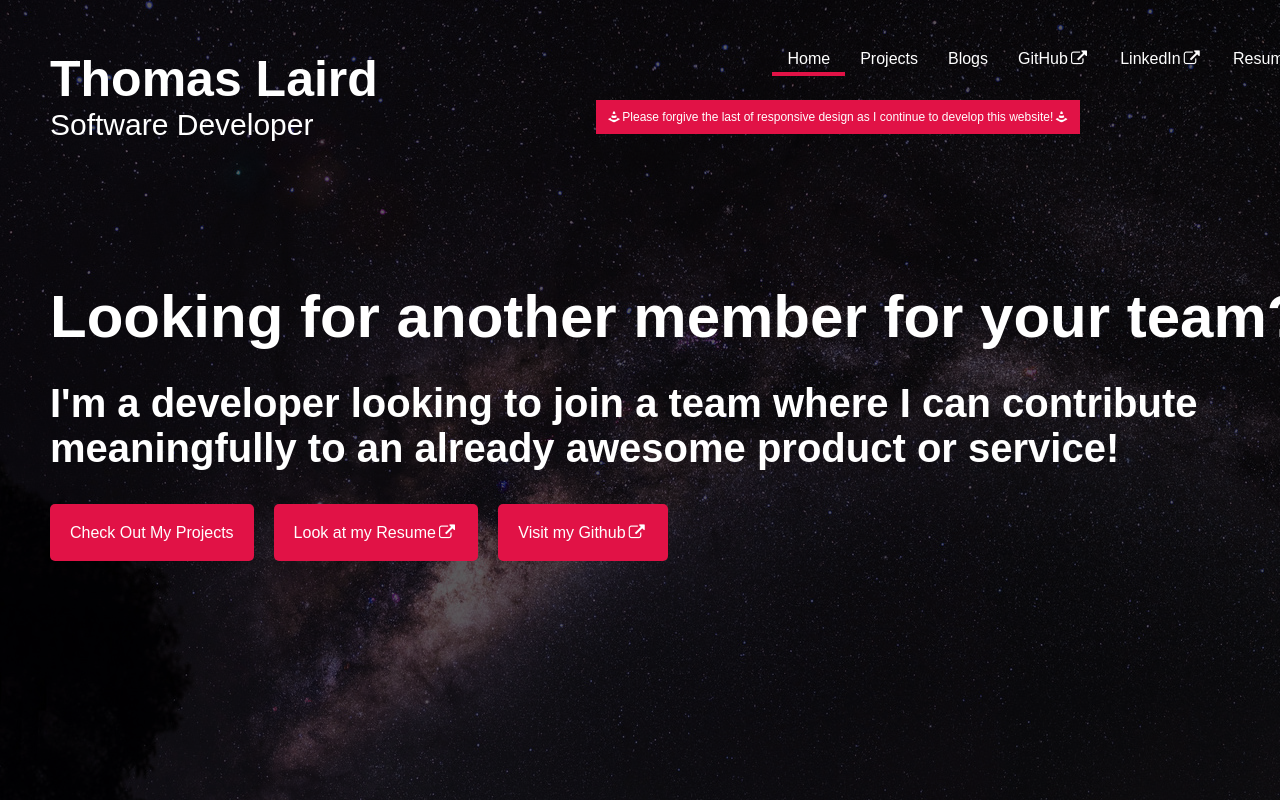
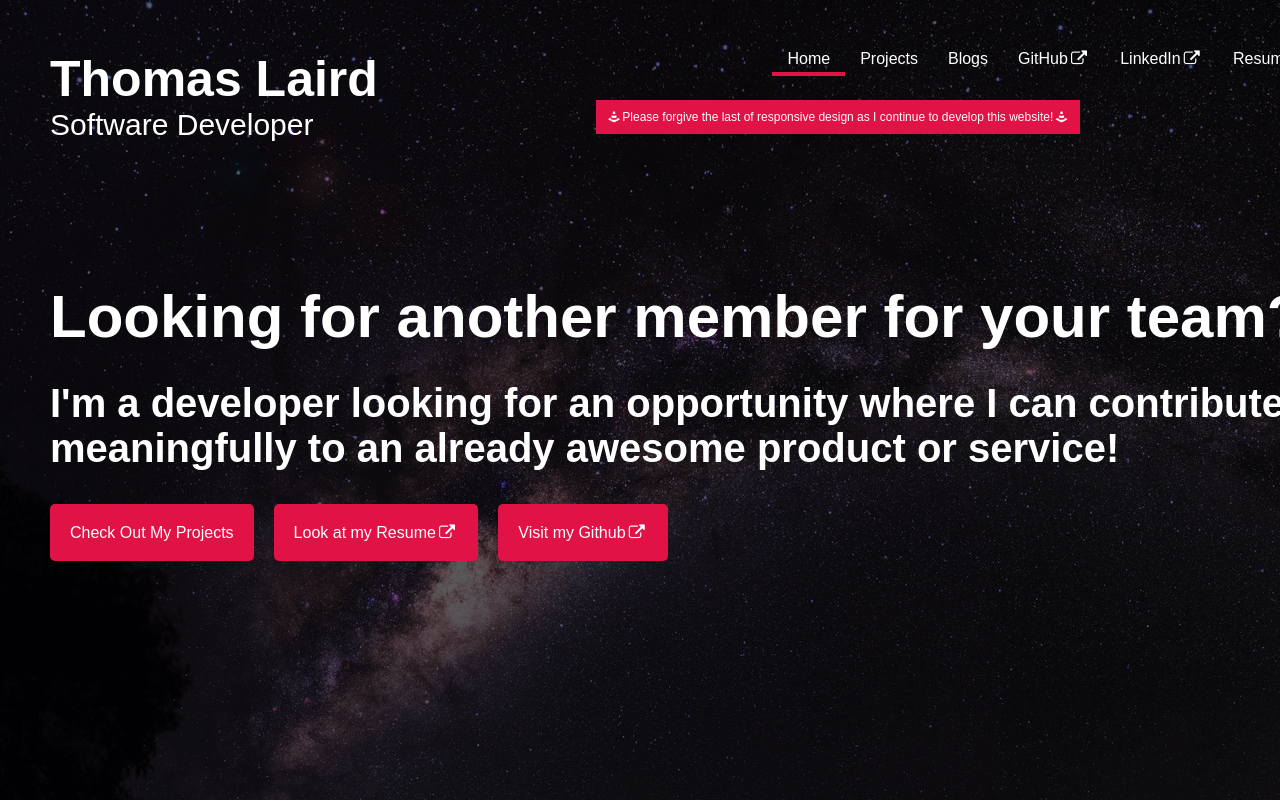
Before and after one commit to t-laird/t-laird.github.io, a React (Create React App) app: page / in a window 1280 px wide. Shown: the top 800 px of the page. Built offline with nearby package versions, Linux system fonts and the light colour scheme.

Commit message:
change wording again

```diff
--- a/src/Components/Home/Home.js
+++ b/src/Components/Home/Home.js
@@ -6,7 +6,7 @@ const Home = (props) => {
   return (
     <div className="Home">
       <h1>Looking for another member for your team?</h1>
-      <h4>I'm a developer looking to join a team where I can contribute meaningfully to an already awesome product or service!</h4>
+      <h4>I'm a developer looking for an opportunity where I can contribute meaningfully to an already awesome product or service!</h4>
       <Link to="/projects">Check Out My Projects</Link>
       <a href="https://www.turing.io/sites/default/files/resumes/ThomasLaird.pdf" target="_blank" rel="noopener noreferrer">Look at my Resume<i className="icon-link-ext"></i></a>
       <a href="https://www.github.com/t-laird" target="_blank" rel="noopener noreferrer">Visit my Github<i className="icon-link-ext"></i></a>
```
